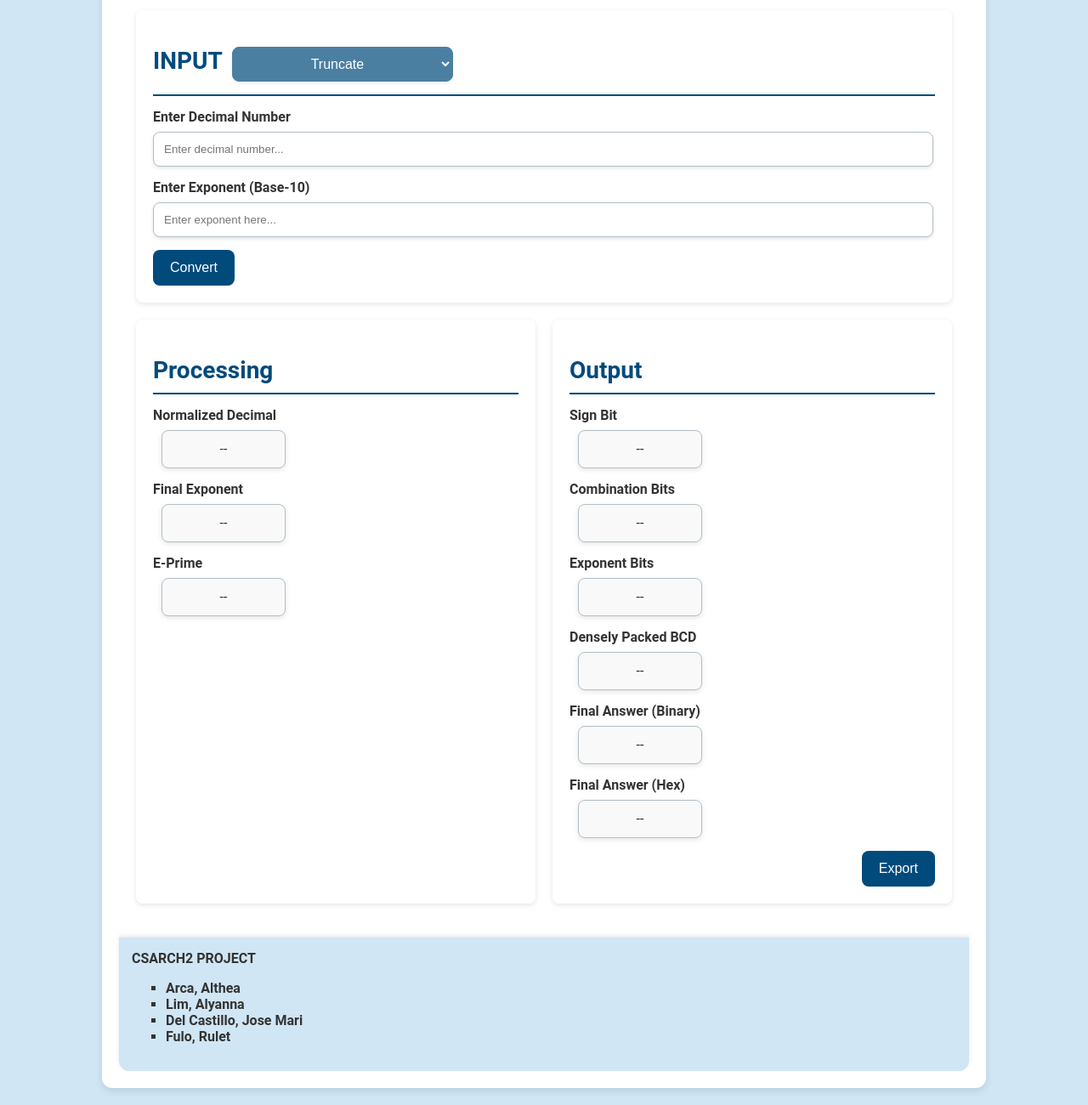
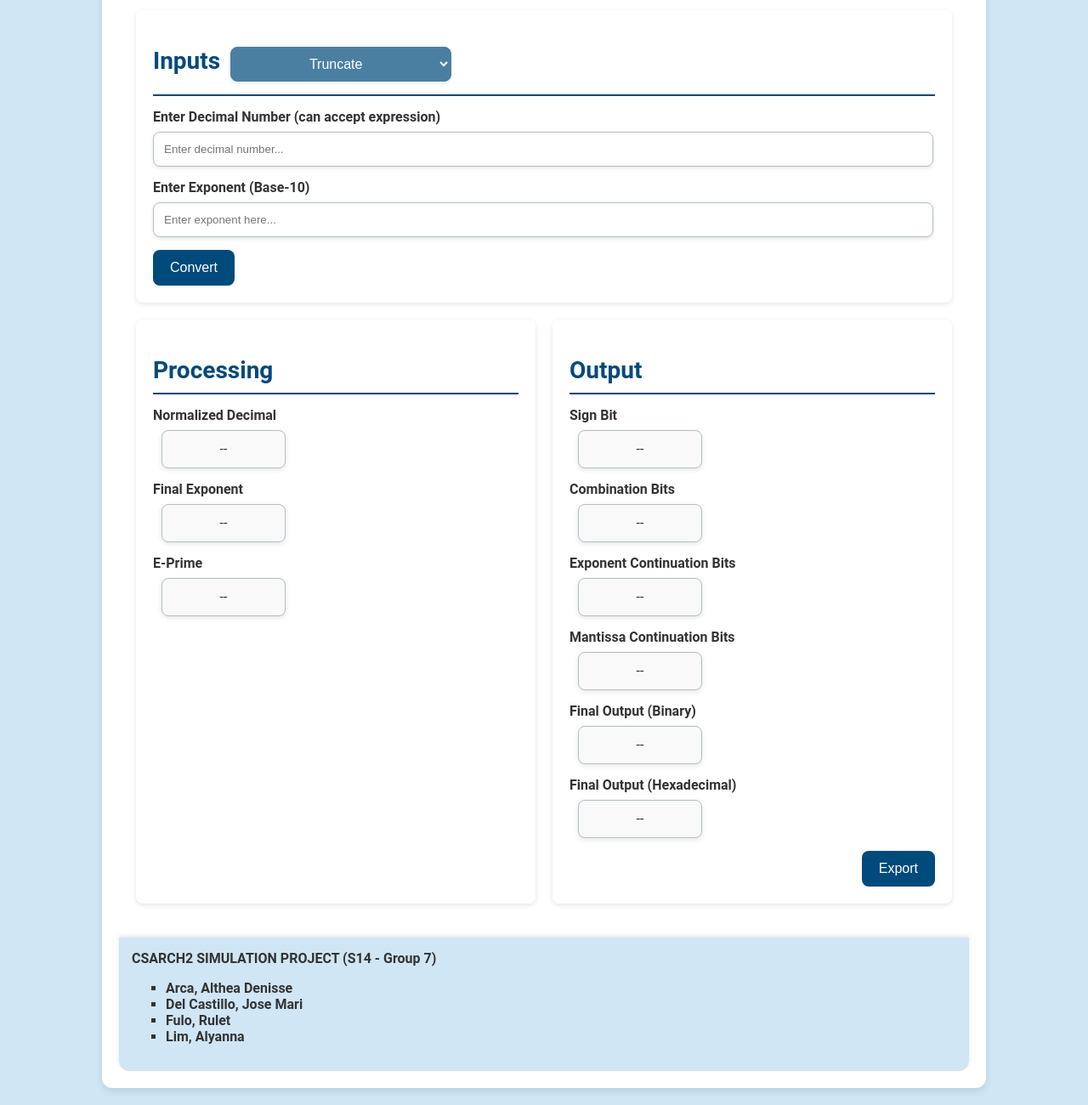
Before and after one commit to ramdelcastillo/IEEE-754-Decimal-32-Floating-Point-Converter-, a plain HTML site: page index.html in a window 1280 px wide. Shown: the part 135-1435 px from the top of the page at 85% size. Drawn offline with Linux system fonts and the light colour scheme.

Commit message:
Update index.html

```diff
--- a/index.html
+++ b/index.html
@@ -14,7 +14,7 @@
         <main>
             <section class="input-section">
 
-                     <h2>INPUT
+                     <h2>Inputs
                         <div class="input-select">
                             <select id="input-type" disabled>
                                 <option value="truncate">Truncate</option>
@@ -26,13 +26,9 @@
                     </h2>
 
                     <div class="input-group">
-                        <label for="decimal-number">Enter Decimal Number  <span id="decimal-error" style="color: red; margin-left: 33px;"></span></label>
+                        <label for="decimal-number">Enter Decimal Number (can accept expression)  <span id="decimal-error" style="color: red; margin-left: 33px;"></span></label>
                         <input type="text" id="decimal-number" name="decimal-number" placeholder="Enter decimal number...">
-                        <!-- <span id="decimal-error" style="color: red;"></span> -->
                     </div>
-                    <!-- <div class="input-group">
-                        <span id="decimal-error" style="color: red;"></span>
-                    </div> -->
                     <div class="input-group">
                         <label for="exponent">Enter Exponent (Base-10)  <span id="exponent-error" style="color: red; margin-left: 10px;"></span></label>
                         <input type="text" id="exponent" name="exponent" placeholder="Enter exponent here...">
@@ -69,36 +65,37 @@
                         <div id="combination-bits" class="output-box">--</div>
                     </div>
                     <div class="output-group">
-                        <label for="exponent-bits">Exponent Bits</label>
+                        <label for="exponent-bits">Exponent Continuation Bits</label>
                         <div id="exponent-bits" class="output-box">--</div>
                     </div>
                     <div class="output-group">
-                        <label for="dpd">Densely Packed BCD</label>
+                        <label for="dpd">Mantissa Continuation Bits</label>
                         <div id="dpd" class="output-box">--</div>
                     </div>
                     <div class="output-group">
-                        <label for="final-answer-binary">Final Answer (Binary)</label>
+                        <label for="final-answer-binary">Final Output (Binary)</label>
                         <div id="final-answer-binary" class="output-box">--</div>
                     </div>
                     <div class="output-group">
-                        <label for="final-answer-hex">Final Answer (Hex)</label>
+                        <label for="final-answer-hex">Final Output (Hexadecimal)</label>
                         <div id="final-answer-hex" class="output-box">--</div>
                     </div>
                     <div class="button-group right-align">
-                        <button id="export-button">Export</button>
+                        <button id="export-button" disabled>Export</button>
                     </div>
                 </div>
             </section>
         </main>
         <footer>
             <div class="subject">
-                CSARCH2 PROJECT
+                CSARCH2 SIMULATION PROJECT (S14 - Group 7)
             <p class="mem">
                 <ul class="custom-list">
-                    <li>Arca, Althea</li>
-                    <li>Lim, Alyanna</li>
+
+                    <li>Arca, Althea Denisse</li>
                     <li>Del Castillo, Jose Mari</li>
                     <li>Fulo, Rulet</li>
+                    <li>Lim, Alyanna</li>
                 </ul>
             </p>
 
```
